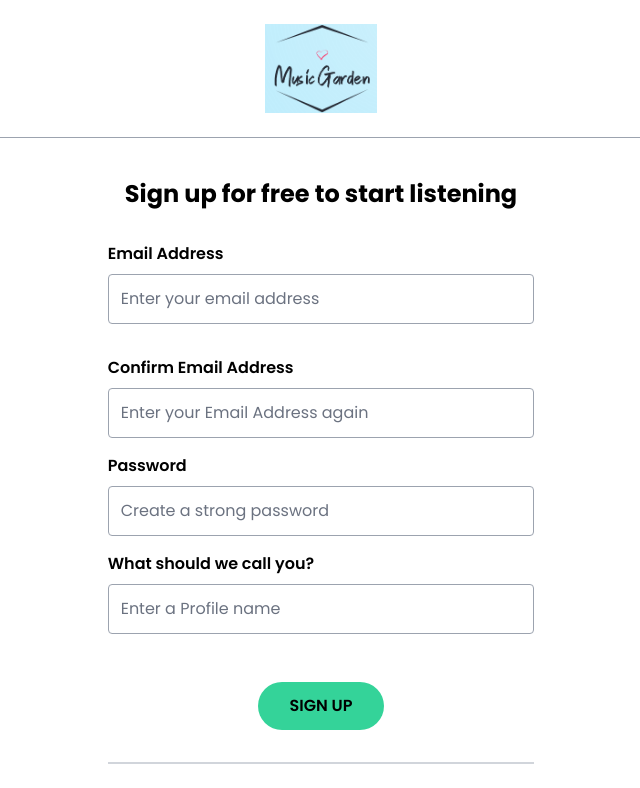
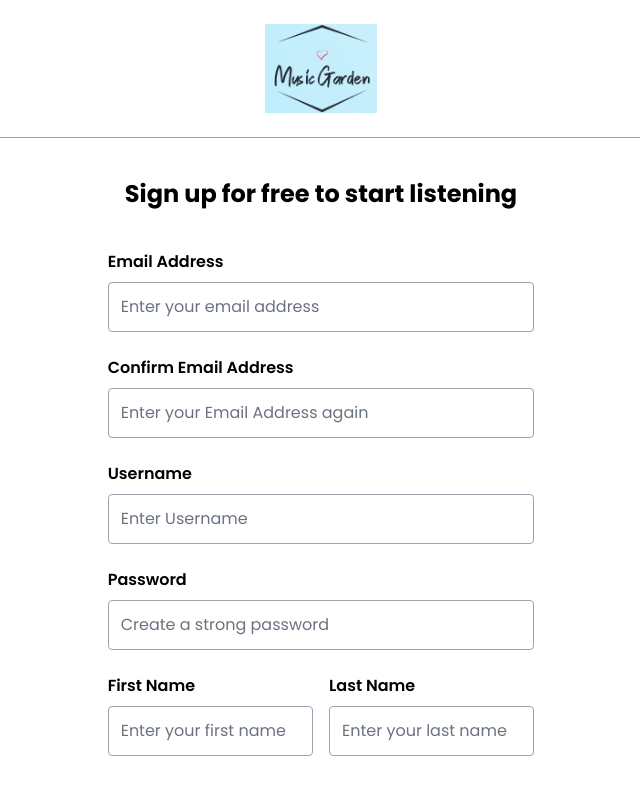
Before and after one commit to Arcturus22/Music-Garden, a React (Create React App) app in the folder frontend/: page /signup in a window 1280 px wide. Shown: the top 788 px of the page, without its empty margins (319-959 px from the left). Built offline with nearby package versions, Linux system fonts and the light colour scheme.

Commit message:
Making Signup API call and setting token in cookie

```diff
--- a/frontend/package.json
+++ b/frontend/package.json
@@ -9,6 +9,7 @@
     "@testing-library/user-event": "^13.5.0",
     "postcss": "^8.4.32",
     "react": "^18.2.0",
+    "react-cookie": "^7.0.1",
     "react-dom": "^18.2.0",
     "react-router-dom": "^6.21.1",
     "react-scripts": "5.0.1",
--- a/frontend/src/components/shared/TextInput.js
+++ b/frontend/src/components/shared/TextInput.js
@@ -1,4 +1,11 @@
-const TextInput = ({ label, placeholder, type, className }) => {
+const TextInput = ({
+  label,
+  placeholder,
+  type,
+  className,
+  value,
+  setValue,
+}) => {
   return (
     <div className={`TextInputDiv flex flex-col space-y-2 w-full ${className}`}>
       <label for={label} className="font-semibold">
@@ -9,6 +16,11 @@ const TextInput = ({ label, placeholder, type, className }) => {
         placeholder={placeholder}
         className="p-3 border border-solid border-gray-400 rounded placeholder-gray-500"
         id={label}
+        value={value}
+        onChange={(e) => {
+          setValue(e.target.value);
+          // console.log(e.target);
+        }}
       />
     </div>
   );
--- a/frontend/src/routes/Signup.js
+++ b/frontend/src/routes/Signup.js
@@ -1,9 +1,43 @@
 // import { Icon } from "@iconify/react";
+
+import { useState } from "react";
+import {useCookies} from "react-cookie";
 import logo from "../Logo.png";
 import TextInput from "../components/shared/TextInput";
 import { Link } from "react-router-dom";
+import { makeUnauthenticatedPOSTRequest } from "../utils/serverHelper";
 
 const SignupComponent = () => {
+  const [email, setEmail] = useState("");
+  const [confirmEmail, setConfirmEmail] = useState("");
+  const [username, setUsername] = useState("");
+  const [password, setPassword] = useState("");
+  const [firstname, setFirstname] = useState("");
+  const [lastname, setLastname] = useState("");
+  const [cookie, setCookie] = useCookies(["token"]);
+
+  const signUp = async () => {
+    if (email !== confirmEmail) {
+      alert("Email and Confirm email fields must match. Please check again");
+      return;
+    }
+    const data = { email, password, username, firstname, lastname };
+    // console.log(data);
+    const response= await makeUnauthenticatedPOSTRequest("/auth/register", data);
+    if(response && !response.err){
+      console.log(response);
+      const token = response.token;
+      const date= new Date();
+      date.setDate(date.getDate()+30);
+      setCookie("token",token,{path:"/", expires:date});
+      alert("Success");
+    }
+    else{
+      alert("Failure");
+    }
+  };
+
+  // console.log(email);
   return (
     <div className="w-full h-full flex flex-col items-center">
       <div className="logo p-6 border-b border-solid border-gray-400 w-full flex justify-center">
@@ -17,39 +51,73 @@ const SignupComponent = () => {
           label="Email Address"
           placeholder="Enter your email address"
           type="email"
-          className="my-4"
+          className="my-6"
+          value={email}
+          setValue={setEmail}
         />
         <TextInput
           label="Confirm Email Address"
           placeholder="Enter your Email Address again"
           type="email"
-          className="my-4"
+          className="mb-6"
+          value={confirmEmail}
+          setValue={setConfirmEmail}
+        />
+        <TextInput
+          label="Username"
+          placeholder="Enter Username"
+          type="text"
+          className="mb-6"
+          value={username}
+          setValue={setUsername}
         />
 
         <TextInput
           label="Password"
           placeholder="Create a strong password"
           type="password"
-
+          value={password}
+          setValue={setPassword}
         />
-        <TextInput
-          label="What should we call you?"
-          placeholder="Enter a Profile name"
-          type="email"
-          className="my-4"
-        />
+        <div className="w-full flex justify-between items-center">
+          <div className="w-1/2 pr-2">
+            <TextInput
+              label="First Name"
+              placeholder="Enter your first name"
+              type="text"
+              className="my-6 "
+              value={firstname}
+              setValue={setFirstname}
+            />
+          </div>
+          <div className="w-1/2 pl-2">
+            <TextInput
+              label="Last Name"
+              placeholder="Enter your last name"
+              type="text"
+              className="my-6 "
+              value={lastname}
+              setValue={setLastname}
+            />
+          </div>
+        </div>
         <div className=" w-full flex items-center justify-center my-8">
-
-        <button className="bg-green-400 font-semibold p-3 px-8 rounded-full">SIGN UP</button>
+          <button
+            className="bg-green-400 font-semibold p-3 px-8 rounded-full"
+            onClick={(e) => {
+              e.preventDefault();
+              signUp();
+            }}
+          >
+            SIGN UP
+          </button>
         </div>
         <div className="border border-solid border-gray-300 w-full"></div>
         <div className="font-semibold text-lg my-5">
           Already have an account?
         </div>
         <div className="border border-gray-600 text-gray-600 font-bold w-full flex items-center justify-center py-3 rounded-full">
-            <Link to="/login">
-          LOG IN INSTEAD
-            </Link>
+          <Link to="/login">LOG IN INSTEAD</Link>
         </div>
       </div>
     </div>
```
Also changed, not shown: 1 other file (tests, documents, lock files or other folders).
